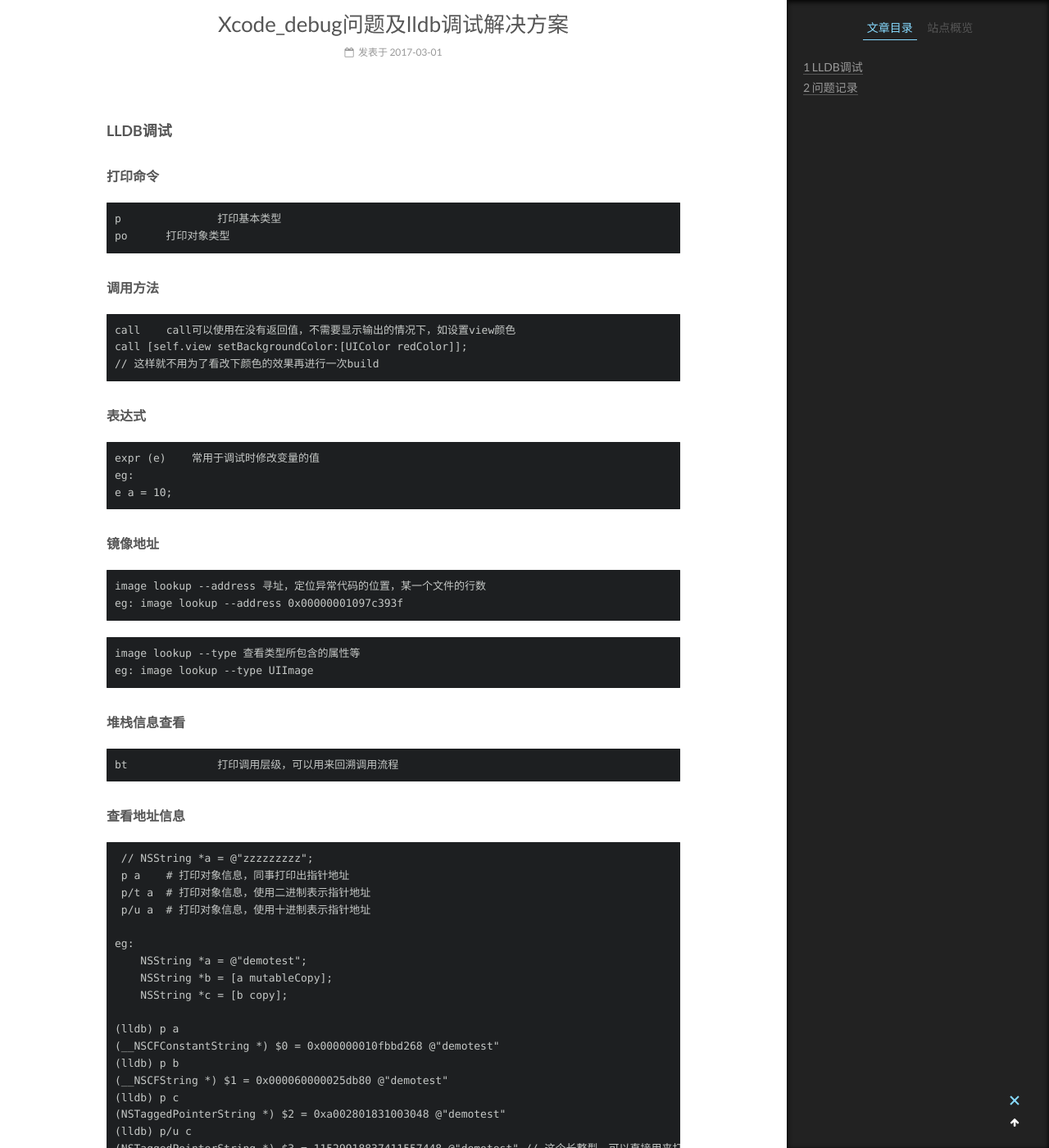
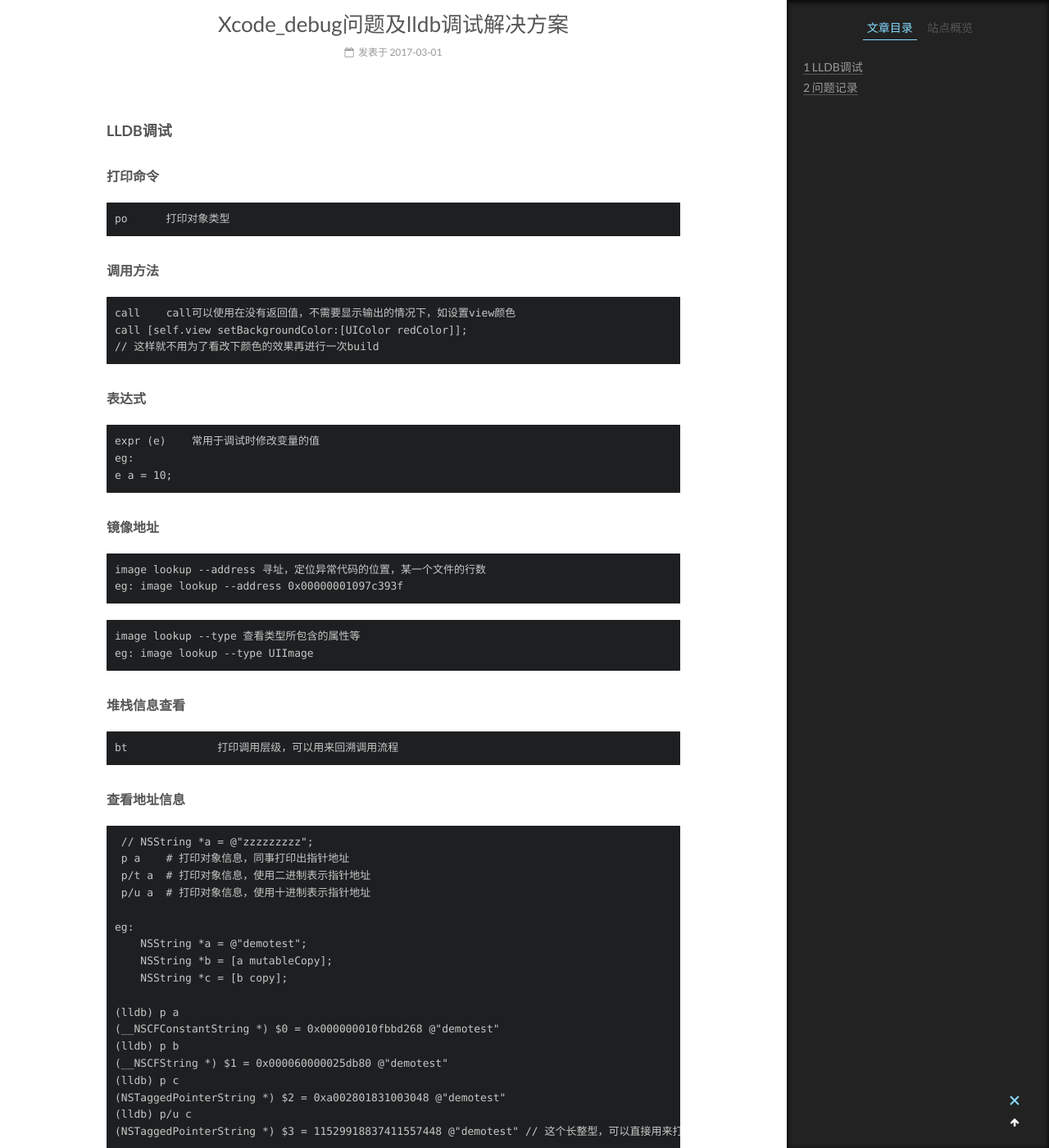
Before and after one commit to linfengwenyou/linfengwenyou.github.io, a Jekyll site: the page built from _posts/2017-03-01-xcode_debug问题及LLDB调试解决方案.md, in a window 1280 px wide and 1400 px high, scrolled down 331 px. Shown: the whole window at 82% size. Built offline with Jekyll 4.4.1, drawn with Linux system fonts in a browser that asks for light colours.

Commit message:
汇编指令

````diff
--- a/_posts/2017-03-01-xcode_debug问题及LLDB调试解决方案.md
+++ b/_posts/2017-03-01-xcode_debug问题及LLDB调试解决方案.md
@@ -3,7 +3,6 @@
 #### 打印命令
 
 ```
-p		打印基本类型
 po      打印对象类型
 ```
 
@@ -101,7 +100,7 @@ NSLog(@"%@",11529918837411557448UL);
 
 
 
- ###### 格式展示如下
+ __格式展示如下__
 
 ```
 x 按十六进制格式显示变量。
````
Also changed, not shown: 1 other file.
